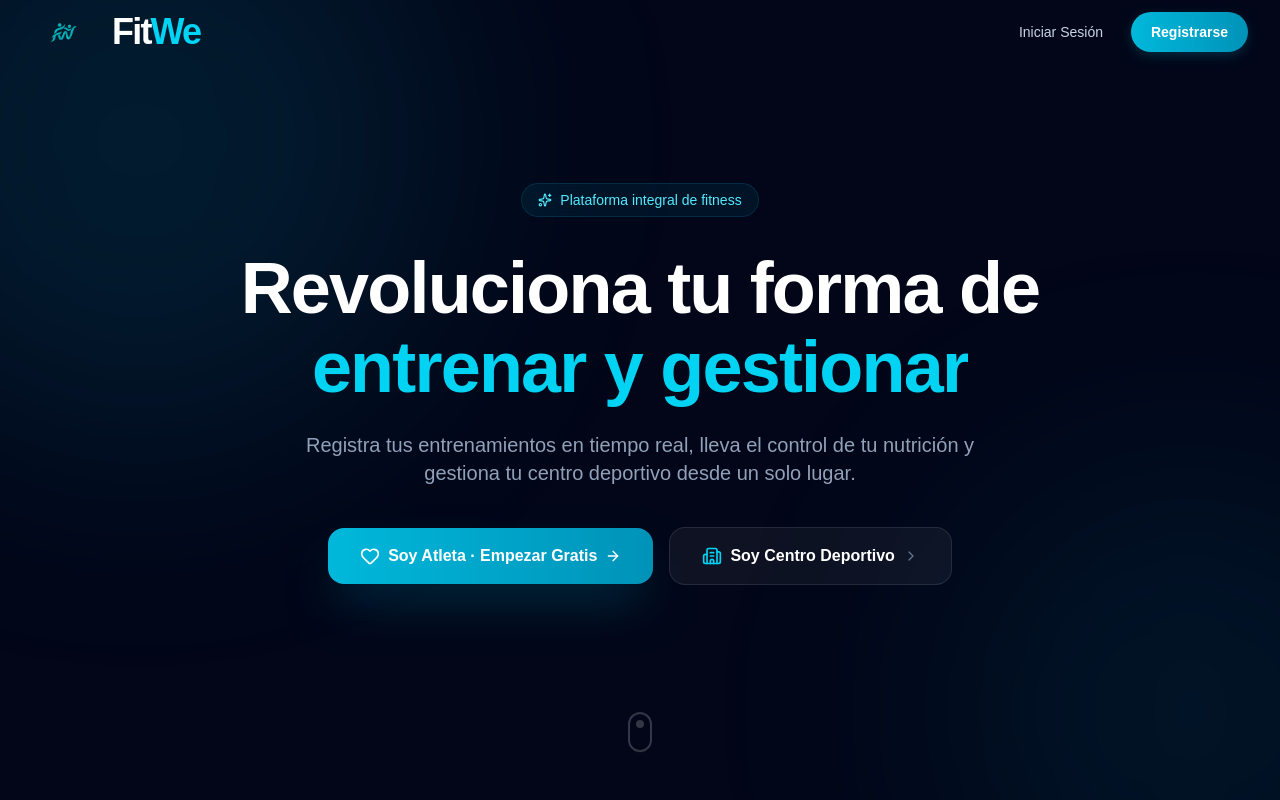
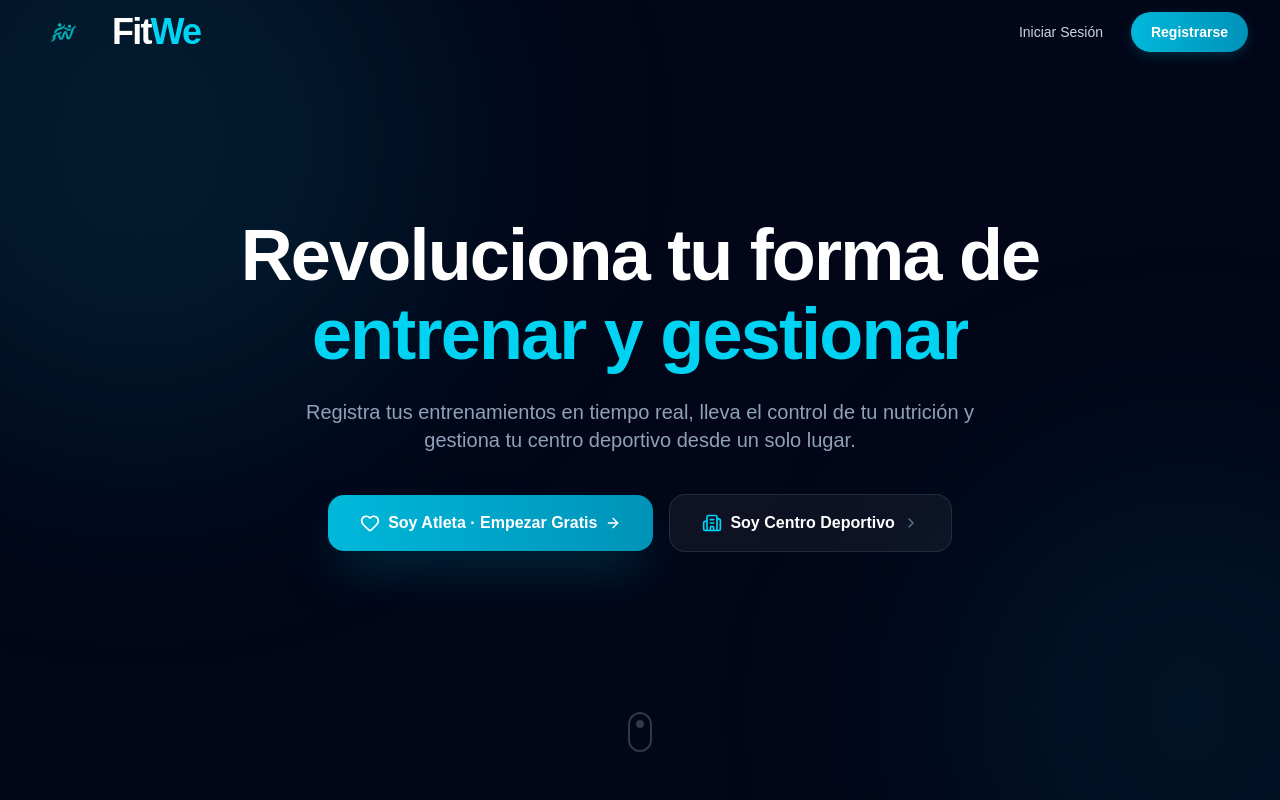
Before and after one commit to tintinhl2006-afk/FitWe, a Next.js app: page / in a window 1280 px wide. Shown: the top 800 px of the page. Built offline with nearby package versions, Linux system fonts and the light colour scheme; no server answers.

Commit message:
Remove 'Plataforma integral de fitness' from landing page

```diff
--- a/src/app/page.tsx
+++ b/src/app/page.tsx
@@ -37,12 +37,7 @@ export default function LandingPage() {
 
       {/* ═══════════════════ HERO SECTION ═══════════════════ */}
       <section className="relative z-10 flex min-h-screen flex-col items-center justify-center px-6 pt-16 pb-24 text-center">
-        {/* Badge */}
-        <div className="mb-8 inline-flex items-center gap-2 rounded-full border border-primary/20 bg-primary/10 px-4 py-1.5 text-sm font-medium text-cyan-300 backdrop-blur-sm animate-fade-in-up">
-          <Sparkles className="h-3.5 w-3.5" />
-          Plataforma integral de fitness
-        </div>
-
+        {/* Badge removed as requested */}
         <h1 className="max-w-4xl text-4xl font-extrabold leading-[1.1] tracking-tight sm:text-6xl lg:text-7xl animate-fade-in-up animation-delay-100">
           Revoluciona tu forma de{" "}
           <span className="bg-gradient-to-r from-cyan-400 via-cyan-400 to-cyan-400 bg-clip-text text-transparent">
```
